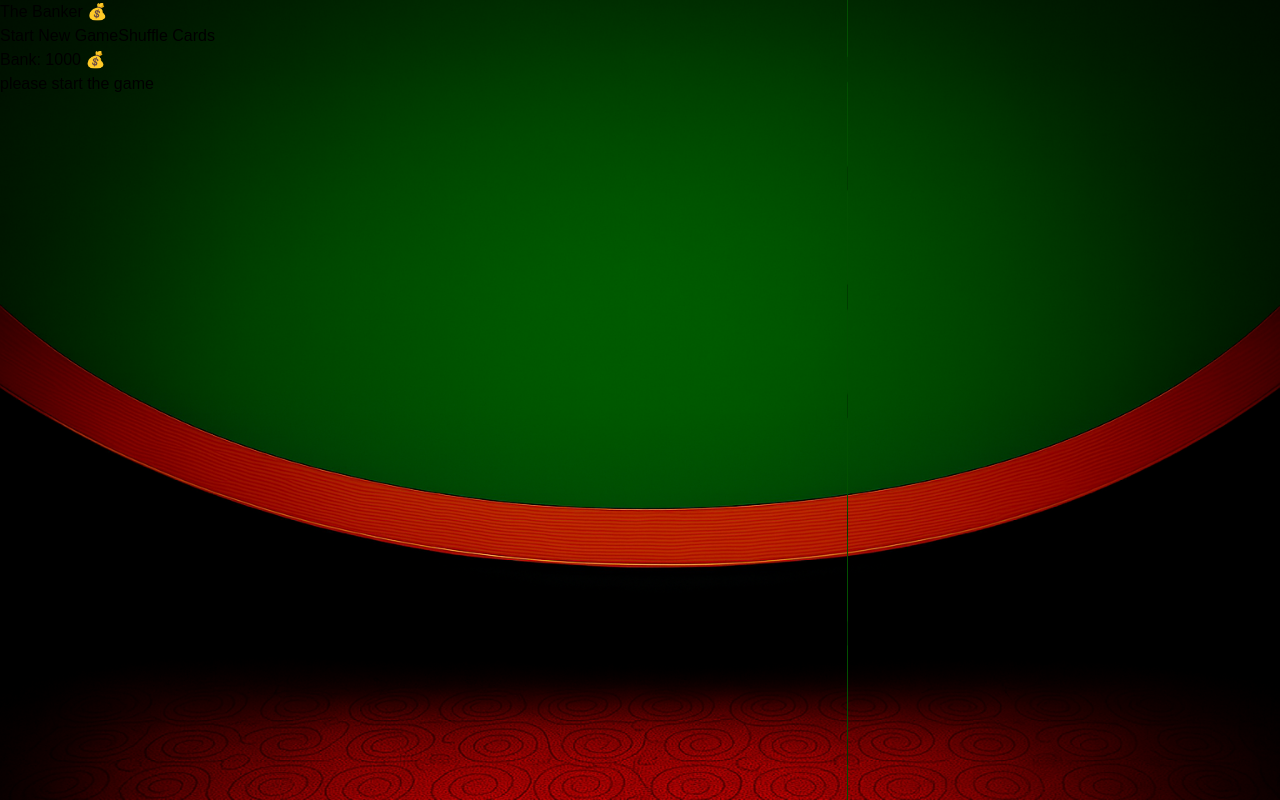
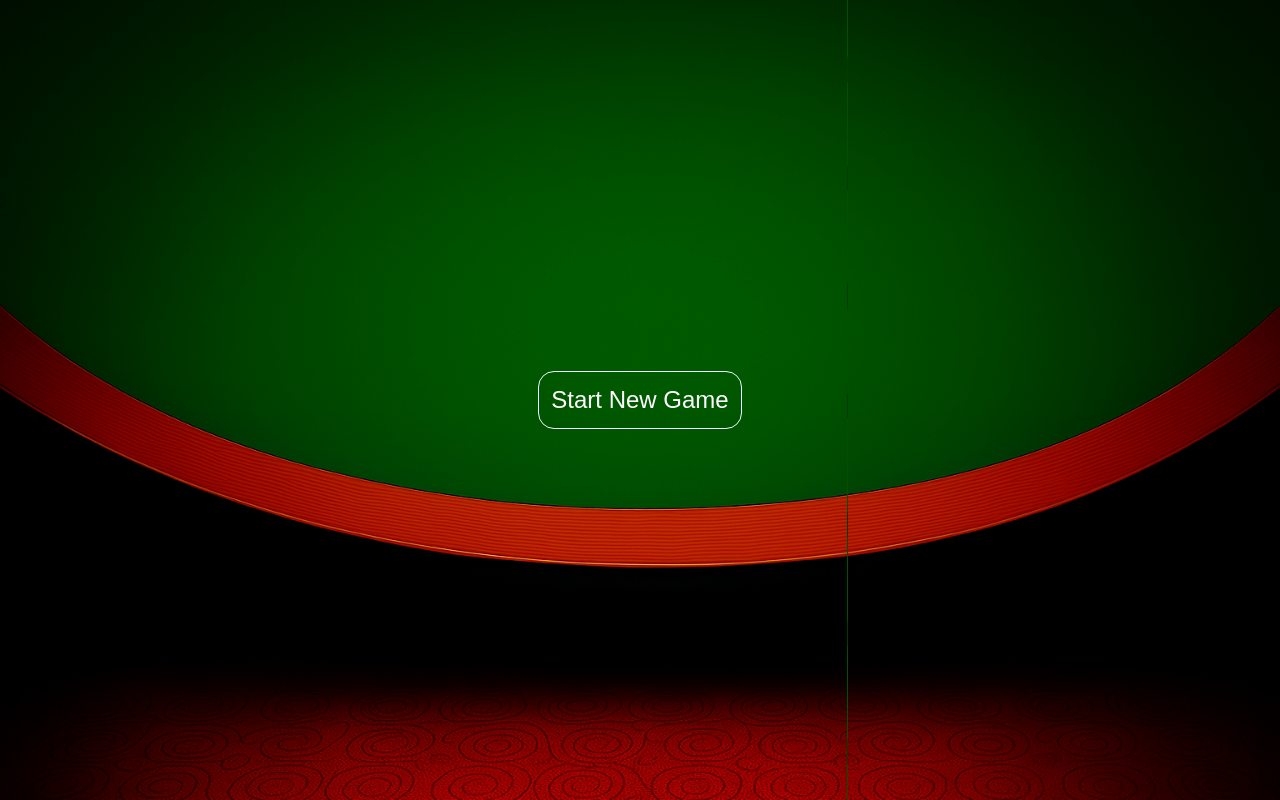
Before and after one commit to Abeny-D/Nextjs-version-the-banker, a Next.js app: page /game-play-screen in a window 1280 px wide. Built offline with nearby package versions, Linux system fonts and the light colour scheme; some icons are missing.

Commit message:
Adding tailwind on game screen

```diff
--- a/src/app/game-play-screen/page.tsx
+++ b/src/app/game-play-screen/page.tsx
@@ -230,19 +230,24 @@ function GameFlow() {
         setRandomCard(null);
     }
 
+    if (!players || players.length === 0) {
+
+        return (<div className="flex justify-center items-center w-full h-full text-center ">
+            <button onClick={handleStartGame}
+                    className="text-white text-2xl hover:text-gray-500 border-1 border-indigo-50 rounded-2xl p-3">Start
+                New Game
+            </button>
+        </div>)
+    }
+
     return (
-        <div className=" " >
+        <div className=" w-full h-full text-center text-yellow-200">
+            <div className="flex justify-center items-center w-full text-center p-4 text-4xl">
                 <h2>The Banker 💰</h2>
-            <div>
-                <button onClick={handleStartGame}>Start New Game</button>
-                <button onClick={shufflePlayersCards} disabled={players.length === 0}>
-                    Shuffle Cards
-                </button>
-                <h3>Bank: {bankAmount} 💰</h3>
             </div>
 
-            <div style={{display: players.length === 0 ? "none" : "flex"}}>
-                <h3>Random Card: <motion.div drag animate={{
+            <div className="flex justify-between items-center w-full px-100 p-4">
+                <motion.div drag animate={{
                     y: randomCardAnimation ? 120 : 0,
                     x: randomCardAnimation ? 400 : 0,
                     rotate: randomCardAnimation ? 360 : 0,
@@ -251,37 +256,42 @@ function GameFlow() {
 
                     <DeckContainer hand={randomCard || ""}/>
 
-                </motion.div></h3>
+                </motion.div>
+                <h3>🎯 Turn: {players[currentPlayerIndex]?.name || "None"}</h3>
+                <h3>Bank: {bankAmount} 💰</h3>
+            </div>
 
+            <div className="text-center w-full p-4 flex justify-center items-center">
                 <h3>Status: {wonLossStatus}</h3>
             </div>
 
-            {
-                players.length === 0 ? (
-                    <div>
-                        <h1>
-                            please start the game
-                        </h1>
-                    </div>
-                ) : (
-                    <div className="grid grid-cols-4">
+            <div className=" flex items-center justify-between w-full px-70 pt-5 pr-0">
                 {players.map((player, index) => (
                     <div
                         key={index}
                         id="playerDetails"
                         className={index === currentPlayerIndex ? "activePlayer" : ""}
                     >
-                                <h3>👤 {player.name}</h3>
-                                <div className={index === currentPlayerIndex ? "" : "MakeTheCardBlurry"}>
-                                    <DeckContainer hand={player.hand[0] ?? ""}></DeckContainer></div>
-                                <p className={index === currentPlayerIndex ? "" : "MakeTheCardBlurry"}>
-                                    <DeckContainer hand={player.hand[1] ?? ""}></DeckContainer></p>
-                                <p> Coins:💸 {player.bet}</p>
+
+                        <div className=" relative">
+                            <p className=""><DeckContainer hand={player.hand[0] ?? ""}></DeckContainer></p>
+                            <p className="absolute top-2.5 left-3.5 rotate-25 "><DeckContainer
+                                hand={player.hand[1] ?? ""}></DeckContainer></p>
+                        </div>
+                        <h3 className="text-center pt-4">👤 {player.name}</h3>
+                        <p className="text-center"> Coins: {player.bet}</p>
                     </div>
                 ))}
 
                 <div>
-                            <label>
+                </div>
+            </div>
+            <div className="flex items-center justify-between w-full px-50 mt-35 p-4"   >
+                <button onClick={handleStartGame} className="border-1 p-3 rounded-2xl hover:text-white">Start New Game</button>
+                <button onClick={shufflePlayersCards} disabled={players.length === 0} className="border-1 p-3 rounded-2xl hover:text-white">
+                    Shuffle Cards
+                </button>
+                <label className="border-1 p-3 rounded-2xl hover:text-white">
                     Enter Bet Amount:
                     <input
                         type="number"
@@ -290,22 +300,16 @@ function GameFlow() {
                         value={currentBet}
                         onChange={(e) => setCurrentBet(Number(e.target.value))}
                         disabled={players.length === 0}
+                        className="text-center"
                     />
                 </label>
-                            <button className="bg-white p-2 rounded-xl" onClick={bet} disabled={players.length === 0 || currentBet <= 0}>
+                <button onClick={bet} className="border-1 p-5 rounded-full hover:text-white bg-red-500">
                     Bet
                 </button>
-                        </div>
-
-                        <div>
-                            <h3>🎯 Turn: {players[currentPlayerIndex]?.name || "None"}</h3>
-                            <button onClick={passTurn} disabled={players.length === 0} >
+                <button onClick={passTurn} className="border-1 p-5 rounded-full hover:text-white bg-amber-200 text-red-500">
                     Pass
                 </button>
             </div>
-                    </div>
-                )
-            }
         </div>
 
     );
```
Lines whose indentation alone changed are shown as unchanged.
